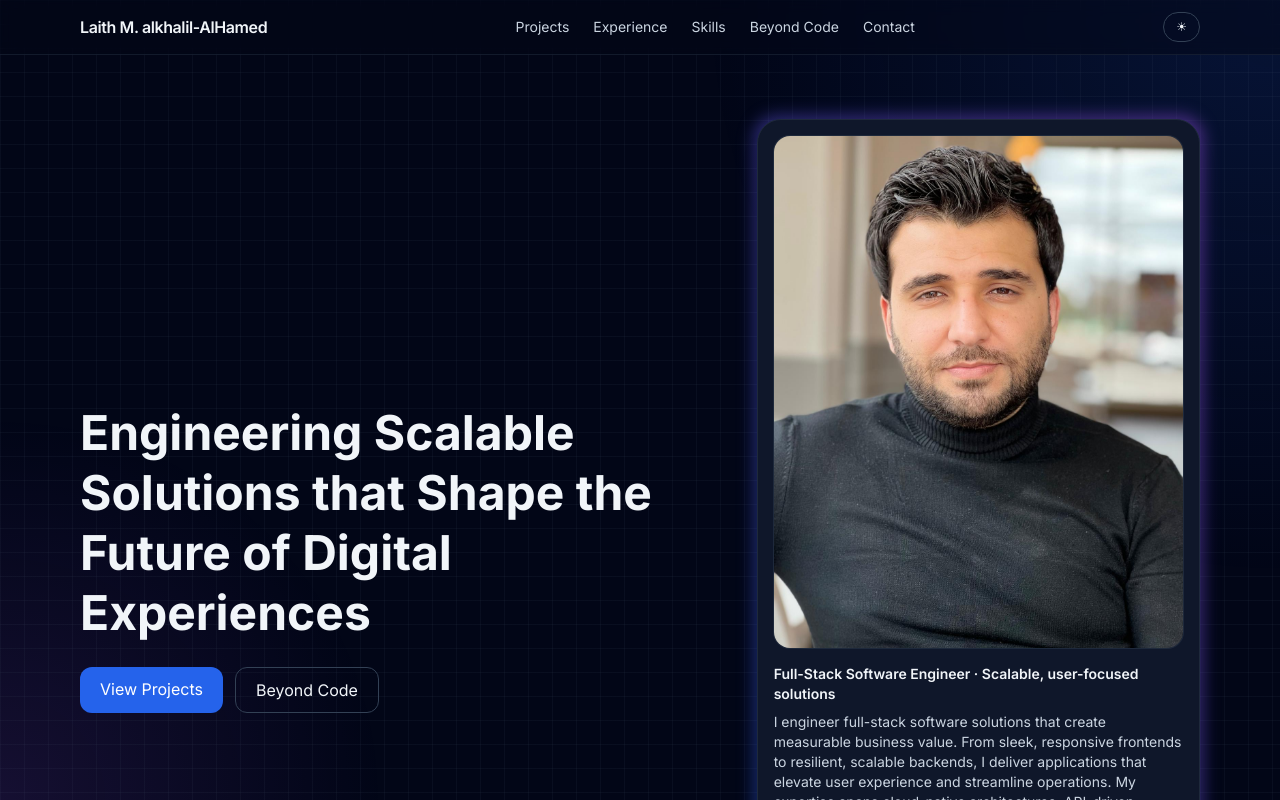
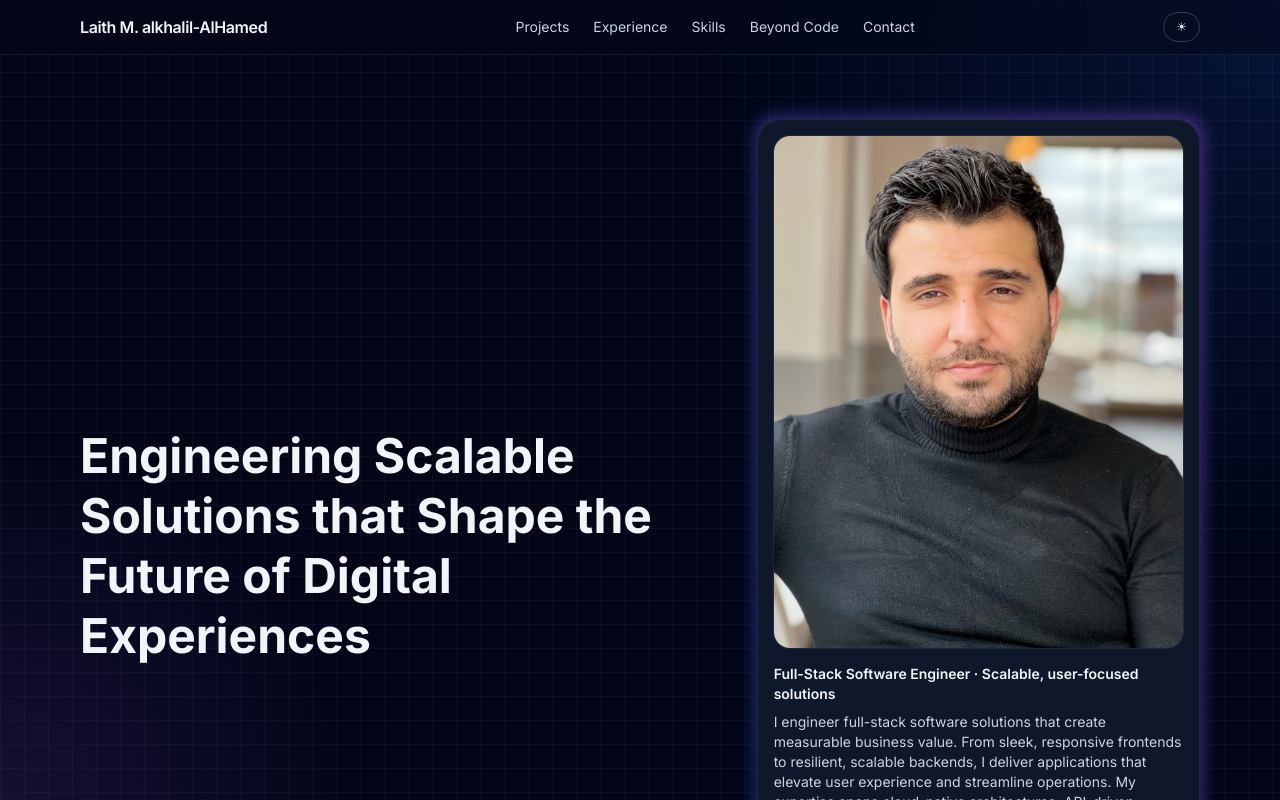
Before and after one commit to laithse1/laithse1.github.io, a Next.js app: page / in a window 1280 px wide. Shown: the top 800 px of the page. Built offline with nearby package versions, Linux system fonts and the light colour scheme.

Commit message:
new favicon

```diff
--- a/src/components/Hero.tsx
+++ b/src/components/Hero.tsx
@@ -18,8 +18,8 @@ export default function Hero() {
             with deep experience in healthcare imaging, DICOM/DICOMWeb, and OHIF.
           </p>*/}
           <div className="mt-6 flex flex-wrap gap-3">
-            <a href="#projects" className="px-5 py-2.5 rounded-xl bg-brand text-white hover:bg-brand/90">View Projects</a>
-            <a href="#beyond" className="px-5 py-2.5 rounded-xl border border-slate-300 dark:border-slate-700">Beyond Code</a>
+           {/*} <a href="#projects" className="px-5 py-2.5 rounded-xl bg-brand text-white hover:bg-brand/90">View Projects</a>
+            <a href="#beyond" className="px-5 py-2.5 rounded-xl border border-slate-300 dark:border-slate-700">Beyond Code</a>*/}
             {/*<a href={`mailto:${SITE.email}`} className="px-5 py-2.5 rounded-xl border border-slate-300 dark:border-slate-700">Email Me</a>*/}
           </div>
         </div>
```
